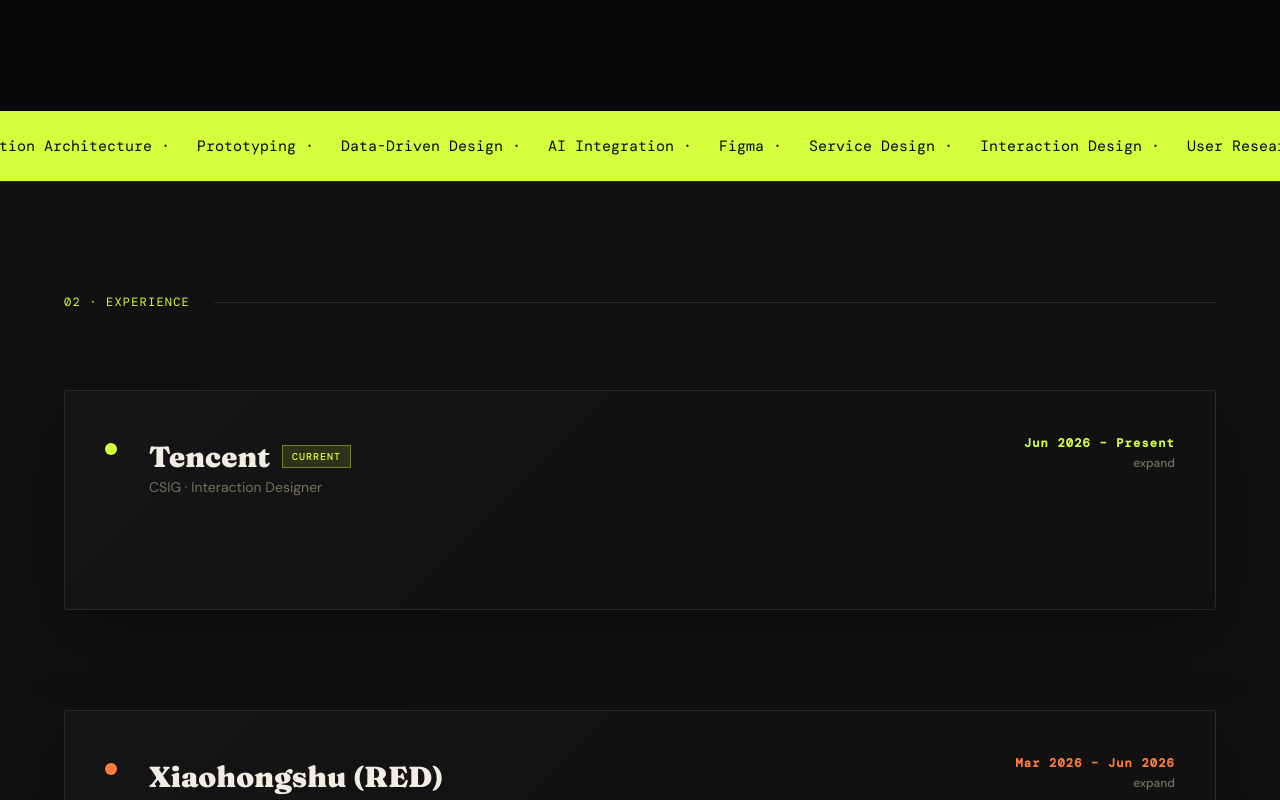
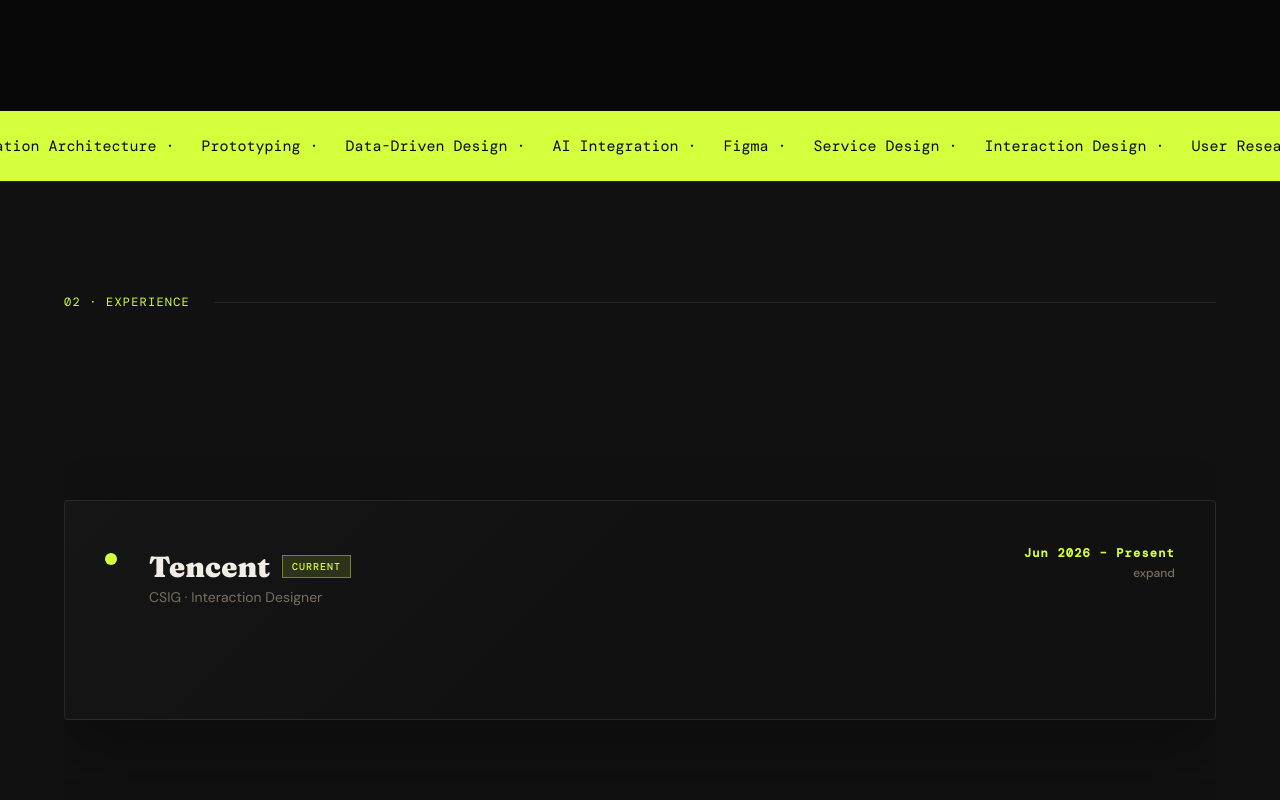
Before and after one commit to aaacheese/tang-xinyi-portfolio, a Next.js app: page / in a window 1280 px wide. Shown: the part 2480-3280 px from the top of the page. Built offline with nearby package versions, Linux system fonts and the light colour scheme.

Commit message:
Recreate experience scroll stack motion

```diff
--- a/app/ExperienceStack.tsx
+++ b/app/ExperienceStack.tsx
@@ -1,9 +1,12 @@
 "use client";
 
+import Lenis from "lenis";
 import {
   useCallback,
   useEffect,
+  useLayoutEffect,
   useRef,
+  useState,
   type CSSProperties,
 } from "react";
 
@@ -19,131 +22,306 @@ type ExperienceStackProps = {
   items: ExperienceItem[];
 };
 
-const clamp = (value: number, min = 0, max = 1) =>
-  Math.min(max, Math.max(min, value));
+type CardTransform = {
+  translateY: number;
+  scale: number;
+  rotation: number;
+  blur: number;
+};
+
+const ITEM_DISTANCE = 100;
+const ITEM_SCALE = 0.03;
+const ITEM_STACK_DISTANCE = 30;
+const STACK_POSITION = "20%";
+const SCALE_END_POSITION = "10%";
+const BASE_SCALE = 0.85;
+const ROTATION_AMOUNT = 0;
+const BLUR_AMOUNT = 0;
+const MOBILE_BREAKPOINT = 760;
+
+const calculateProgress = (scrollTop: number, start: number, end: number) => {
+  if (scrollTop < start) return 0;
+  if (scrollTop > end) return 1;
+  return (scrollTop - start) / Math.max(end - start, 1);
+};
+
+const parsePercentage = (value: string | number, containerHeight: number) => {
+  if (typeof value === "string" && value.includes("%")) {
+    return (Number.parseFloat(value) / 100) * containerHeight;
+  }
+  return Number.parseFloat(String(value));
+};
 
 export default function ExperienceStack({
   items,
 }: ExperienceStackProps) {
-  const stackRef = useRef<HTMLDivElement>(null);
-  const shellsRef = useRef<Array<HTMLDivElement | null>>([]);
-  const cardsRef = useRef<Array<HTMLDetailsElement | null>>([]);
-  const naturalTopsRef = useRef<number[]>([]);
-  const animationFrameRef = useRef(0);
+  const scrollerRef = useRef<HTMLDivElement>(null);
+  const animationFrameRef = useRef<number | null>(null);
+  const lenisRef = useRef<Lenis | null>(null);
+  const cardsRef = useRef<HTMLDivElement[]>([]);
+  const lastTransformsRef = useRef<Map<number, CardTransform>>(new Map());
+  const isUpdatingRef = useRef(false);
+  const [stackEnabled, setStackEnabled] = useState(false);
 
-  const measure = useCallback(() => {
-    const stack = stackRef.current;
-    if (!stack) return;
+  useEffect(() => {
+    const reducedMotion = window.matchMedia(
+      "(prefers-reduced-motion: reduce)",
+    );
 
-    const stackTop = window.scrollY + stack.getBoundingClientRect().top;
-    let nextTop =
-      stackTop + Number.parseFloat(window.getComputedStyle(stack).paddingTop);
-    naturalTopsRef.current = shellsRef.current.map((shell) => {
-      if (!shell) return 0;
+    const updateMode = () => {
+      setStackEnabled(
+        window.innerWidth > MOBILE_BREAKPOINT && !reducedMotion.matches,
+      );
+    };
 
-      const naturalTop = nextTop;
-      const marginBottom = Number.parseFloat(
-        window.getComputedStyle(shell).marginBottom,
-      );
-      nextTop += shell.offsetHeight + marginBottom;
-      return naturalTop;
-    });
+    updateMode();
+    reducedMotion.addEventListener("change", updateMode);
+    window.addEventListener("resize", updateMode);
+
+    return () => {
+      reducedMotion.removeEventListener("change", updateMode);
+      window.removeEventListener("resize", updateMode);
+    };
   }, []);
 
-  const update = useCallback(() => {
-    const reduceMotion = window.matchMedia(
-      "(prefers-reduced-motion: reduce)",
-    ).matches;
-    const isDesktop = window.innerWidth > 760;
-
-    if (!isDesktop || reduceMotion) {
-      cardsRef.current.forEach((card) => {
-        if (card) card.style.transform = "none";
-      });
+  const updateCardTransforms = useCallback(() => {
+    const scroller = scrollerRef.current;
+    if (!scroller || !cardsRef.current.length || isUpdatingRef.current) {
       return;
     }
 
-    const scrollTop = window.scrollY;
-    const stackPosition = window.innerHeight * 0.2;
-    const scaleEndPosition = window.innerHeight * 0.1;
+    isUpdatingRef.current = true;
+
+    const scrollTop = scroller.scrollTop;
+    const containerHeight = scroller.clientHeight;
+    const stackPositionPx = parsePercentage(
+      STACK_POSITION,
+      containerHeight,
+    );
+    const scaleEndPositionPx = parsePercentage(
+      SCALE_END_POSITION,
+      containerHeight,
+    );
+    const endElement = scroller.querySelector<HTMLElement>(".scroll-stack-end");
+    const endElementTop = endElement?.offsetTop ?? 0;
 
     cardsRef.current.forEach((card, index) => {
-      if (!card) return;
+      const cardTop = card.offsetTop;
+      const triggerStart =
+        cardTop - stackPositionPx - ITEM_STACK_DISTANCE * index;
+      const triggerEnd = cardTop - scaleEndPositionPx;
+      const pinStart = triggerStart;
+      const pinEnd = endElementTop - containerHeight / 2;
 
-      const cardTop = naturalTopsRef.current[index] ?? 0;
-      const triggerStart = cardTop - stackPosition - 30 * index;
-      const triggerEnd = cardTop - scaleEndPosition;
-      const progress = clamp(
-        (scrollTop - triggerStart) /
-          Math.max(triggerEnd - triggerStart, 1),
+      const scaleProgress = calculateProgress(
+        scrollTop,
+        triggerStart,
+        triggerEnd,
       );
-      const targetScale = 0.85 + index * 0.03;
-      const scale = 1 - progress * (1 - targetScale);
+      const targetScale = BASE_SCALE + index * ITEM_SCALE;
+      const scale = 1 - scaleProgress * (1 - targetScale);
+      const rotation = ROTATION_AMOUNT
+        ? index * ROTATION_AMOUNT * scaleProgress
+        : 0;
 
-      card.style.transform = `translateZ(0) scale(${scale.toFixed(4)})`;
+      let blur = 0;
+      if (BLUR_AMOUNT) {
+        let topCardIndex = 0;
+        cardsRef.current.forEach((candidate, candidateIndex) => {
+          const candidateTrigger =
+            candidate.offsetTop -
+            stackPositionPx -
+            ITEM_STACK_DISTANCE * candidateIndex;
+          if (scrollTop >= candidateTrigger) {
+            topCardIndex = candidateIndex;
+          }
         });
+
+        if (index < topCardIndex) {
+          blur = Math.max(0, (topCardIndex - index) * BLUR_AMOUNT);
+        }
+      }
+
+      let translateY = 0;
+      if (scrollTop >= pinStart && scrollTop <= pinEnd) {
+        translateY =
+          scrollTop -
+          cardTop +
+          stackPositionPx +
+          ITEM_STACK_DISTANCE * index;
+      } else if (scrollTop > pinEnd) {
+        translateY =
+          pinEnd -
+          cardTop +
+          stackPositionPx +
+          ITEM_STACK_DISTANCE * index;
+      }
+
+      const nextTransform: CardTransform = {
+        translateY: Math.round(translateY * 100) / 100,
+        scale: Math.round(scale * 1000) / 1000,
+        rotation: Math.round(rotation * 100) / 100,
+        blur: Math.round(blur * 100) / 100,
+      };
+      const previousTransform = lastTransformsRef.current.get(index);
+      const hasChanged =
+        !previousTransform ||
+        Math.abs(previousTransform.translateY - nextTransform.translateY) >
+          0.1 ||
+        Math.abs(previousTransform.scale - nextTransform.scale) > 0.001 ||
+        Math.abs(previousTransform.rotation - nextTransform.rotation) > 0.1 ||
+        Math.abs(previousTransform.blur - nextTransform.blur) > 0.1;
+
+      if (hasChanged) {
+        card.style.transform = `translate3d(0, ${nextTransform.translateY}px, 0) scale(${nextTransform.scale}) rotate(${nextTransform.rotation}deg)`;
+        card.style.filter =
+          nextTransform.blur > 0 ? `blur(${nextTransform.blur}px)` : "";
+        lastTransformsRef.current.set(index, nextTransform);
+      }
+    });
+
+    isUpdatingRef.current = false;
   }, []);
 
-  const requestUpdate = useCallback(() => {
-    window.cancelAnimationFrame(animationFrameRef.current);
-    animationFrameRef.current = window.requestAnimationFrame(update);
-  }, [update]);
+  useLayoutEffect(() => {
+    const scroller = scrollerRef.current;
+    if (!scroller) return;
 
-  useEffect(() => {
-    const stack = stackRef.current;
-    if (!stack) return;
+    const cards = Array.from(
+      scroller.querySelectorAll<HTMLDivElement>(".scroll-stack-card"),
+    );
+    cardsRef.current = cards;
 
-    const refresh = () => {
-      measure();
-      requestUpdate();
-    };
-    const resizeObserver = new ResizeObserver(refresh);
-    resizeObserver.observe(stack);
-    cardsRef.current.forEach((card) => {
-      if (card) resizeObserver.observe(card);
+    if (!stackEnabled) {
+      cards.forEach((card) => {
+        card.style.marginBottom = "";
+        card.style.transform = "none";
+        card.style.filter = "";
+        card.style.willChange = "auto";
+      });
+      lastTransformsRef.current.clear();
+      return;
+    }
+
+    cards.forEach((card, index) => {
+      if (index < cards.length - 1) {
+        card.style.marginBottom = `${ITEM_DISTANCE}px`;
+      }
+      card.style.willChange = "transform, filter";
+      card.style.transformOrigin = "top center";
+      card.style.backfaceVisibility = "hidden";
+      card.style.transform = "translateZ(0)";
+      card.style.webkitTransform = "translateZ(0)";
+      card.style.perspective = "1000px";
+      card.style.webkitPerspective = "1000px";
     });
 
-    refresh();
-    window.addEventListener("scroll", requestUpdate, { passive: true });
-    window.addEventListener("resize", refresh);
+    const handleScroll = () => updateCardTransforms();
+    const lenis = new Lenis({
+      wrapper: scroller,
+      content: scroller.querySelector<HTMLElement>(".scroll-stack-inner")!,
+      duration: 1.2,
+      easing: (time) =>
+        Math.min(1, 1.001 - Math.pow(2, -10 * time)),
+      smoothWheel: true,
+      touchMultiplier: 2,
+      infinite: false,
+      gestureOrientation: "vertical",
+      wheelMultiplier: 1,
+      lerp: 0.1,
+      syncTouch: true,
+      syncTouchLerp: 0.075,
+      touchInertiaExponent: 1.7,
+      overscroll: true,
+    });
+
+    const handleBoundaryWheel = (event: WheelEvent) => {
+      const atTop =
+        lenis.targetScroll <= 1 && lenis.animatedScroll <= 1;
+      const atBottom =
+        lenis.targetScroll >= lenis.limit - 1 &&
+        lenis.animatedScroll >= lenis.limit - 2;
+      const leavingAtTop = event.deltaY < 0 && atTop;
+      const leavingAtBottom = event.deltaY > 0 && atBottom;
+
+      if (!leavingAtTop && !leavingAtBottom) return;
+
+      event.preventDefault();
+      event.stopImmediatePropagation();
+      window.scrollBy({
+        top: event.deltaY,
+        left: 0,
+        behavior: "auto",
+      });
+    };
+
+    scroller.addEventListener("wheel", handleBoundaryWheel, {
+      capture: true,
+      passive: false,
+    });
+    lenis.on("scroll", handleScroll);
+    lenisRef.current = lenis;
+
+    const animate = (time: number) => {
+      lenis.raf(time);
+      animationFrameRef.current = window.requestAnimationFrame(animate);
+    };
+
+    const resizeObserver = new ResizeObserver(() => {
+      lenis.resize();
+      lastTransformsRef.current.clear();
+      updateCardTransforms();
+    });
+    resizeObserver.observe(scroller);
+    cards.forEach((card) => resizeObserver.observe(card));
+
+    animationFrameRef.current = window.requestAnimationFrame(animate);
+    updateCardTransforms();
 
     return () => {
+      if (animationFrameRef.current !== null) {
         window.cancelAnimationFrame(animationFrameRef.current);
+      }
       resizeObserver.disconnect();
-      window.removeEventListener("scroll", requestUpdate);
-      window.removeEventListener("resize", refresh);
+      scroller.removeEventListener("wheel", handleBoundaryWheel, {
+        capture: true,
+      });
+      lenis.destroy();
+      lenisRef.current = null;
+      cardsRef.current = [];
+      lastTransformsRef.current.clear();
+      isUpdatingRef.current = false;
     };
-  }, [measure, requestUpdate]);
+  }, [stackEnabled, updateCardTransforms]);
 
   return (
-    <div className="experience-stack" ref={stackRef}>
-      {items.map((item, index) => (
     <div
-          className="experience-card-shell"
+      className={`scroll-stack-scroller${stackEnabled ? " is-enabled" : ""}`}
+      ref={scrollerRef}
+      aria-label="Experience timeline"
+      tabIndex={stackEnabled ? 0 : undefined}
+    >
+      <div className="scroll-stack-inner">
+        {items.map((item) => (
+          <div
+            className="scroll-stack-card"
             key={item.company}
-          ref={(shell) => {
-            shellsRef.current[index] = shell;
-          }}
-          style={
-            {
-              "--stack-offset": `${index * 30}px`,
-              zIndex: index + 1,
-            } as CSSProperties
-          }
-        >
-          <details
-            className="experience-card"
-            onToggle={() => window.requestAnimationFrame(measure)}
-            ref={(card) => {
-              cardsRef.current[index] = card;
-            }}
             style={
               {
                 "--experience-color": item.color,
               } as CSSProperties
             }
             >
-            <summary>
+            <details className="experience-card">
+              <summary
+                onKeyDown={(event) => {
+                  if (event.key !== "Enter" && event.key !== " ") return;
+                  event.preventDefault();
+                  const details = event.currentTarget
+                    .parentElement as HTMLDetailsElement;
+                  details.open = !details.open;
+                }}
+              >
                 <i />
                 <div className="exp-copy">
                   <h3>
@@ -164,7 +342,8 @@ export default function ExperienceStack({
             </details>
           </div>
         ))}
-      <div className="experience-stack-end" aria-hidden="true" />
+        <div className="scroll-stack-end" aria-hidden="true" />
+      </div>
     </div>
   );
 }
--- a/app/globals.css
+++ b/app/globals.css
@@ -772,24 +772,48 @@ main {
   position: relative;
   z-index: 4;
   height: auto;
-  min-height: 720px;
+  min-height: 100vh;
   background: var(--panel);
 }
 
-.experience-stack {
+.scroll-stack-scroller {
   position: relative;
-  padding-top: 80px;
-}
-
-.experience-card-shell {
-  position: sticky;
-  top: calc(20vh + var(--stack-offset));
-  margin-bottom: 100px;
+  width: 100%;
+  height: 100vh;
+  overflow-x: visible;
+  overflow-y: auto;
+  overscroll-behavior-y: auto;
+  -webkit-overflow-scrolling: touch;
+  transform: translateZ(0);
+  will-change: scroll-position;
+  scrollbar-width: none;
+}
+
+.scroll-stack-scroller::-webkit-scrollbar {
+  display: none;
+}
+
+.scroll-stack-inner {
+  min-height: 100vh;
+  padding: 20vh 0 50rem;
+}
+
+.scroll-stack-card {
+  position: relative;
+  width: 100%;
+  height: 220px;
+  margin: 30px 0;
+  box-sizing: border-box;
+  transform-origin: top center;
+  transform-style: preserve-3d;
+  backface-visibility: hidden;
+  will-change: transform, filter;
 }
 
 .experience-card {
   position: relative;
-  min-height: 220px;
+  width: 100%;
+  height: 100%;
   overflow: hidden;
   border: 1px solid var(--line);
   border-radius: 4px;
@@ -797,9 +821,6 @@ main {
     linear-gradient(135deg, rgba(255, 255, 255, 0.018), transparent 48%),
     #111;
   box-shadow: 0 28px 70px rgba(0, 0, 0, 0.32);
-  transform-origin: top center;
-  backface-visibility: hidden;
-  will-change: transform;
 }
 
 .experience-card summary {
@@ -875,8 +896,9 @@ main {
   font-size: 13px;
 }
 
-.experience-stack-end {
-  height: 48vh;
+.scroll-stack-end {
+  width: 100%;
+  height: 1px;
 }
 
 .skills {
@@ -1173,7 +1195,7 @@ main {
   .about-layout,
   .skills-heading,
   .skills-grid,
-  .experience-stack,
+  .scroll-stack-scroller,
   .contents-copy {
     max-width: 1700px;
     margin-left: auto;
@@ -1432,23 +1454,29 @@ main {
     transform: translateX(-22%);
   }
 
-  .experience-stack {
-    padding-top: 48px;
+  .scroll-stack-scroller {
+    height: auto;
+    overflow: visible;
+    transform: none;
+    will-change: auto;
+  }
+
+  .scroll-stack-inner {
+    min-height: 0;
+    padding: 48px 0 0;
+  }
+
+  .scroll-stack-card {
+    height: auto;
+    min-height: 0;
+    margin: 0 0 16px;
+    transform: none !important;
+    filter: none !important;
+    will-change: auto;
   }
 
   .experience-card {
-    min-height: 0;
-    transform: none !important;
-  }
-
-  .experience-card-shell {
-    position: relative;
-    top: auto;
-    margin-bottom: 16px;
-  }
-
-  .experience-stack-end {
-    height: 0;
+    height: auto;
   }
 
   .experience-card summary {
@@ -1549,16 +1577,23 @@ main {
     animation: none;
   }
 
-  .experience-card-shell {
-    position: relative;
-    top: auto;
-  }
-
-  .experience-card {
+  .scroll-stack-scroller {
+    height: auto;
+    overflow: visible;
+  }
+
+  .scroll-stack-inner {
+    min-height: 0;
+    padding-bottom: 0;
+  }
+
+  .scroll-stack-card {
     transform: none !important;
-  }
-
-  .experience-stack-end {
+    filter: none !important;
+    will-change: auto;
+  }
+
+  .scroll-stack-end {
     height: 0;
   }
 }
--- a/package.json
+++ b/package.json
@@ -15,6 +15,7 @@
   },
   "dependencies": {
     "drizzle-orm": "0.45.2",
+    "lenis": "^1.3.25",
     "motion": "^12.42.2",
     "next": "16.2.6",
     "react": "19.2.6",
```
Also changed, not shown: 1 other file (tests, documents, lock files or other folders). Lines whose indentation alone changed are shown as unchanged.
